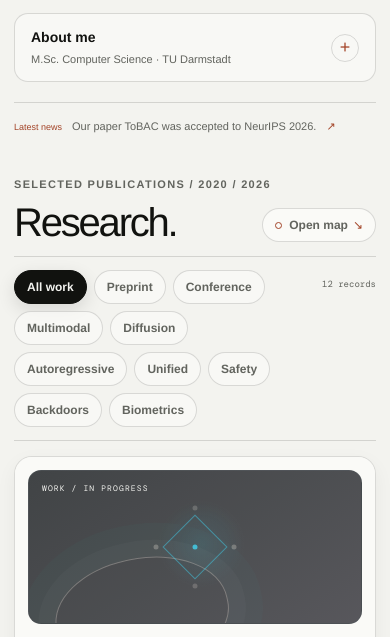
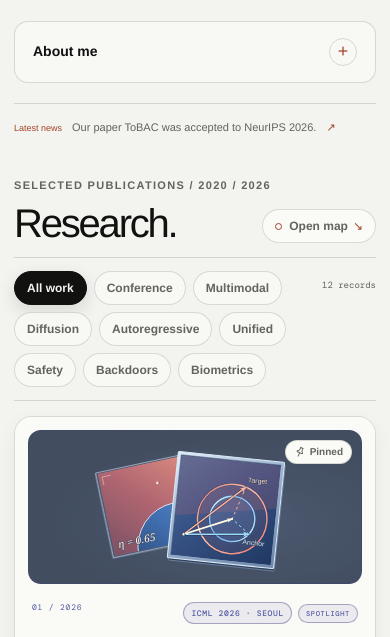
Before and after one commit to jonasgrebe/home, a plain HTML site: page index.html in a window 390 px wide. Shown: the part 441-1078 px from the top of the page. Drawn offline with nearby package versions, Linux system fonts and the light colour scheme.

Commit message:
[Codex] Publish responsive biography and pinned research projects

```diff
--- a/css/refinement.css
+++ b/css/refinement.css
@@ -1451,6 +1451,34 @@ em {
   filter: saturate(.84) contrast(.96);
 }
 .publication-art::after { opacity: .1; }
+.publication-pin {
+  position: absolute;
+  z-index: 2;
+  top: 23px;
+  right: 23px;
+  display: inline-flex;
+  align-items: center;
+  gap: 4px;
+  padding: 5px 8px;
+  border: 1px solid var(--line);
+  border-radius: 999px;
+  color: var(--ink-soft);
+  background: var(--paper-deep);
+  font-size: 10px;
+  font-weight: 600;
+  line-height: 1;
+  pointer-events: none;
+}
+.publication-pin svg {
+  width: 12px;
+  height: 12px;
+  fill: none;
+  stroke: currentColor;
+  stroke-width: 1.25;
+  stroke-linecap: round;
+  stroke-linejoin: round;
+  transform: rotate(25deg);
+}
 .venue-motifs { display: none; }
 .publication-body {
   padding: 18px 4px 4px;
@@ -1835,31 +1863,41 @@ footer .brand {
 .hero-profile-links a > span { font-size: 11px; }
 .hero-about {
   max-width: 780px;
-  margin-top: 16px;
-  border: 1px solid var(--line);
-  border-radius: 14px;
-  background: color-mix(in srgb, var(--paper-deep) 65%, transparent);
-  transition: border-color 160ms ease;
-}
-.hero-about:hover,
-.hero-about[open] { border-color: var(--line-strong); }
-.hero-about summary {
+  margin-top: 24px;
+  padding-top: 20px;
+  border-top: 1px solid var(--line);
+}
+.hero-about-title {
+  margin: 0;
+  color: var(--ink);
+  font: 600 14px/1.4 var(--sans);
+  letter-spacing: 0;
+}
+.hero-about-content {
+  margin-top: 12px;
+}
+.hero-about-title[hidden],
+.hero-about-toggle[hidden],
+.hero-about-content[hidden] { display: none; }
+.hero-about-toggle {
   display: grid;
-  grid-template-columns: auto minmax(0, 1fr) 28px;
+  grid-template-columns: minmax(0, 1fr) 28px;
   align-items: center;
+  gap: 14px;
+  width: 100%;
   min-height: 60px;
   padding: 14px 18px;
-  gap: 8px 22px;
-  color: var(--ink);
-  font: 550 14px/1.4 var(--sans);
+  border: 0;
+  border-radius: inherit;
+  background: transparent;
+  color: var(--ink);
+  font: 600 14px/1.4 var(--sans);
+  text-align: left;
   cursor: pointer;
-  list-style: none;
-  border-radius: inherit;
-}
-.hero-about summary::-webkit-details-marker { display: none; }
-.hero-about-title { font-weight: 650; }
-.hero-about-teaser { color: var(--ink-soft); font-size: 12px; font-weight: 400; }
-.hero-about-toggle {
+}
+.hero-about-label { grid-column: 1; }
+.hero-about-indicator {
+  grid-column: 2;
   display: grid;
   place-items: center;
   width: 28px;
@@ -1869,14 +1907,6 @@ footer .brand {
   color: var(--rust);
   font-size: 18px;
   font-weight: 400;
-}
-.hero-about-minus,
-.hero-about[open] .hero-about-plus { display: none; }
-.hero-about[open] .hero-about-minus { display: inline; }
-.hero-about-content {
-  margin-inline: 18px;
-  padding: 18px 0 22px;
-  border-top: 1px solid var(--line);
 }
 .hero-open-layout .hero-bio,
 .hero-open-layout .hero-personal {
@@ -1920,6 +1950,39 @@ footer .brand {
   border-bottom: 0;
 }
 .work-title-line { justify-content: space-between; }
+@media (max-width: 1099px) {
+  .hero-about[data-collapsible="true"] {
+    padding-top: 0;
+    border: 1px solid var(--line);
+    border-radius: 14px;
+    background: color-mix(in srgb, var(--paper-deep) 65%, transparent);
+  }
+  .hero-about[data-collapsible="true"] .hero-about-content {
+    margin: 0 18px;
+    padding: 18px 0 22px;
+    border-top: 1px solid var(--line);
+  }
+}
+@media (min-width: 1100px) {
+  .hero-open-layout .hero-intro {
+    display: grid;
+    grid-template-columns: minmax(0, 1.6fr) minmax(0, 1fr);
+    column-gap: 64px;
+    max-width: none;
+  }
+  .hero-open-layout .hero-identity,
+  .hero-open-layout .hero-statement,
+  .hero-open-layout .hero-links { grid-column: 1; }
+  .hero-open-layout .hero-about {
+    grid-column: 2;
+    grid-row: 1 / 4;
+    align-self: center;
+    margin-top: 0;
+    padding: 4px 0 4px 32px;
+    border-top: 0;
+    border-left: 1px solid var(--line);
+  }
+}
 @media (max-width: 980px) {
   .hero.hero-open-layout { padding-top: 42px; }
   .hero-open-layout h1 { font-size: clamp(54px, 7vw, 72px); }
@@ -1934,11 +1997,6 @@ footer .brand {
   .hero-profile-links { gap: 18px; }
   .hero-profile-links a { font-size: 12px; }
   .hero-profile-links a > span { display: none; }
-  .hero-about summary { grid-template-columns: minmax(0, 1fr) 28px; gap: 4px 12px; padding: 14px 16px; }
-  .hero-about-title { grid-column: 1; grid-row: 1; }
-  .hero-about-teaser { grid-column: 1; grid-row: 2; font-size: 11px; }
-  .hero-about-toggle { grid-column: 2; grid-row: 1 / 3; }
-  .hero-about-content { margin-inline: 16px; }
   .hero-news { gap: 10px; margin-top: 20px; font-size: 11px; }
   .hero-news-label { font-size: 9px; }
   .hero-open-layout + .work { padding-top: 28px; }
--- a/index.html
+++ b/index.html
@@ -21,7 +21,7 @@
     <link rel="stylesheet" href="css/layout.css?v=45" />
     <link rel="stylesheet" href="css/components.css?v=e18c8b8117b5" />
     <link rel="stylesheet" href="css/responsive.css?v=56" />
-    <link rel="stylesheet" href="css/refinement.css?v=5ac86ff42266" />
+    <link rel="stylesheet" href="css/refinement.css?v=73ec99a60cb1" />
     <link rel="stylesheet" href="card-art/overview.css?v=1a261922" />
     <script>
       if ((location.protocol === "https:" || location.protocol === "http:") && navigator.onLine && window.IntersectionObserver) {
@@ -103,18 +103,18 @@
               </a>
             </nav>
           </div>
-          <details class="hero-about">
-            <summary>
-              <span class="hero-about-title">About me</span>
-              <span class="hero-about-teaser">M.Sc. Computer Science · TU Darmstadt</span>
-              <span class="hero-about-toggle" aria-hidden="true"><span class="hero-about-plus">+</span><span class="hero-about-minus">−</span></span>
-            </summary>
-            <div class="hero-about-content">
+          <div class="hero-about" aria-labelledby="hero-about-title">
+            <h2 class="hero-about-title" id="hero-about-title">About me</h2>
+            <button class="hero-about-toggle" type="button" aria-expanded="false" aria-controls="hero-about-content" hidden>
+              <span class="hero-about-label">About me</span>
+              <span class="hero-about-indicator" aria-hidden="true">+</span>
+            </button>
+            <div class="hero-about-content" id="hero-about-content">
               <p class="hero-bio">PhD candidate at TU Darmstadt, supervised by <a href="https://scholar.google.com/citations?hl=en&amp;user=3kDtybgAAAAJ" target="_blank" rel="noreferrer">Prof. Dr. Marcus Rohrbach</a> and <a href="https://scholar.google.com/citations?hl=en&amp;user=GHpxNQIAAAAJ" target="_blank" rel="noreferrer">Prof. Dr. Anna Rohrbach</a>.</p>
-              <p class="hero-bio">Before my PhD, I worked at Amazon and Fraunhofer IGD. I hold a Master of Science in Computer Science from TU Darmstadt.</p>
+              <p class="hero-bio">Before my PhD, I worked at Amazon in Scotland and Berlin and Fraunhofer IGD in Darmstadt. I hold a Master of Science in Computer Science from TU Darmstadt.</p>
               <p class="hero-personal">Outside work, I like imagined worlds, creative tools, travelling, and swimming.</p>
             </div>
-          </details>
+          </div>
         </div>
         <a class="hero-news" id="hero-news" href="#news" hidden>
           <span class="hero-news-label">Latest news</span>
@@ -418,8 +418,8 @@
       <a href="#top">Back to top ↑</a>
     </footer>
 
-    <script src="js/content.js?v=a2e6317f87ed"></script>
-    <script src="js/app.js?v=63"></script>
+    <script src="js/content.js?v=6c9060fd5a88"></script>
+    <script src="js/app.js?v=65"></script>
     <script src="card-art/cards.js?v=01c0fed3" onerror="document.documentElement.classList.remove('expects-shared-art')"></script>
   </body>
 </html>
--- a/js/app.js
+++ b/js/app.js
@@ -127,11 +127,18 @@
       ? `<span class="publication-distinction">${publication.distinction}</span>`
       : "";
     const detailLabel = publication.stealth ? "Project note" : "Abstract preview";
+    const pinBadge = publication.pinOrder ? `
+      <span class="publication-pin">
+        <svg viewBox="0 0 16 16" aria-hidden="true" focusable="false"><path d="M6 2h4M6.7 2l-.5 4-2 2v1h7.6V8l-2-2-.5-4M8 9v5" /></svg>
+        Pinned
+      </span>
+    ` : "";
 
     return `
       <article class="publication-card${publication.stealth ? " is-stealth" : ""}" id="publication-${publication.id}" data-publication-id="${publication.id}" data-tags="${publication.tags.map((tag) => tag.toLowerCase()).join("|")}" data-venue-type="${publication.stealth ? "" : publication.venueType}">
         <div class="publication-card-inner">
           <div class="publication-face publication-front">
+            ${pinBadge}
             <div class="publication-art ${publication.art}" aria-hidden="true">
               <span class="art-label">${publication.artLabel}</span>
               <i class="art-shape-a"></i>
@@ -399,7 +406,12 @@
   }
 
   function renderPublications() {
-    publicationGrid.innerHTML = content.publications.map(publicationTemplate).join("");
+    const orderedPublications = [...content.publications].sort((a, b) =>
+      (a.pinOrder ?? Infinity) - (b.pinOrder ?? Infinity)
+    );
+    publicationGrid.innerHTML = orderedPublications.map((publication, index) =>
+      publicationTemplate({ ...publication, index: String(index + 1).padStart(2, "0") })
+    ).join("");
   }
 
   function setFilter(filterId, { animate = false } = {}) {
@@ -1156,6 +1168,42 @@
     }, { passive: true });
   }
 
+  function enableResponsiveBiography() {
+    const about = document.querySelector(".hero-about");
+    if (!about) return;
+    const heading = about.querySelector(".hero-about-title");
+    const toggle = about.querySelector(".hero-about-toggle");
+    const body = about.querySelector(".hero-about-content");
+    const indicator = about.querySelector(".hero-about-indicator");
+    const wideLayout = matchMedia("(min-width: 1100px)");
+    let narrowOpen = false;
+
+    function update() {
+      const wide = wideLayout.matches;
+      const open = wide || narrowOpen;
+      const focusWouldBeHidden = !open && body.contains(document.activeElement);
+      const toggleWasFocused = document.activeElement === toggle;
+      about.dataset.collapsible = String(!wide);
+      heading.hidden = !wide;
+      toggle.hidden = wide;
+      toggle.setAttribute("aria-expanded", String(open));
+      indicator.textContent = open ? "−" : "+";
+      body.hidden = !open;
+      if (focusWouldBeHidden) toggle.focus();
+      if (wide && toggleWasFocused) {
+        heading.tabIndex = -1;
+        heading.focus();
+      }
+    }
+
+    toggle.addEventListener("click", () => {
+      narrowOpen = !narrowOpen;
+      update();
+    });
+    wideLayout.addEventListener("change", update);
+    update();
+  }
+
   function applyTheme(theme) {
     document.documentElement.dataset.theme = theme;
     const isDark = theme === "dark";
@@ -1171,6 +1219,7 @@
     applyTheme(nextTheme);
   });
 
+  enableResponsiveBiography();
   renderNews();
   renderLifecycle();
   renderPublications();
--- a/js/content.js
+++ b/js/content.js
@@ -81,11 +81,6 @@ window.SITE_CONTENT = {
     {
       "id": "all",
       "label": "All work"
-    },
-    {
-      "id": "preprint",
-      "label": "Preprint",
-      "field": "venueType"
     },
     {
       "id": "conference",
@@ -382,6 +377,7 @@ window.SITE_CONTENT = {
     {
       "id": "stealth-safety",
       "index": "04",
+      "pinOrder": 2,
       "year": "2026",
       "venue": "Preprint · 2026",
       "venueType": "preprint",
@@ -490,6 +486,7 @@ window.SITE_CONTENT = {
     {
       "id": "geometric-erasure",
       "index": "07",
+      "pinOrder": 1,
       "year": "2026",
       "venue": "ICML 2026 · Seoul",
       "venueType": "conference",
```
